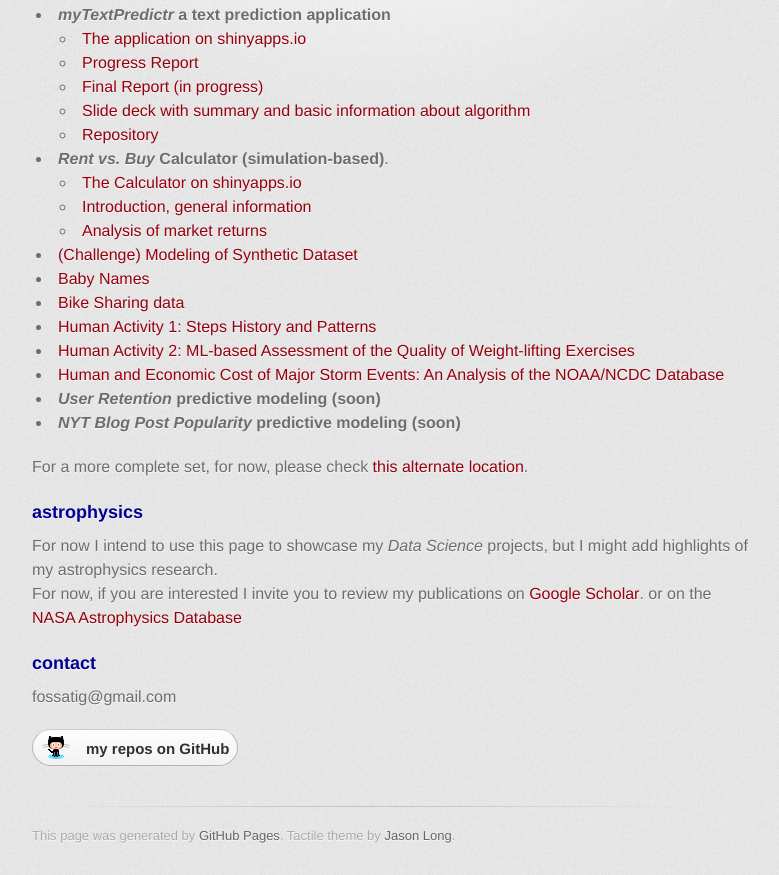
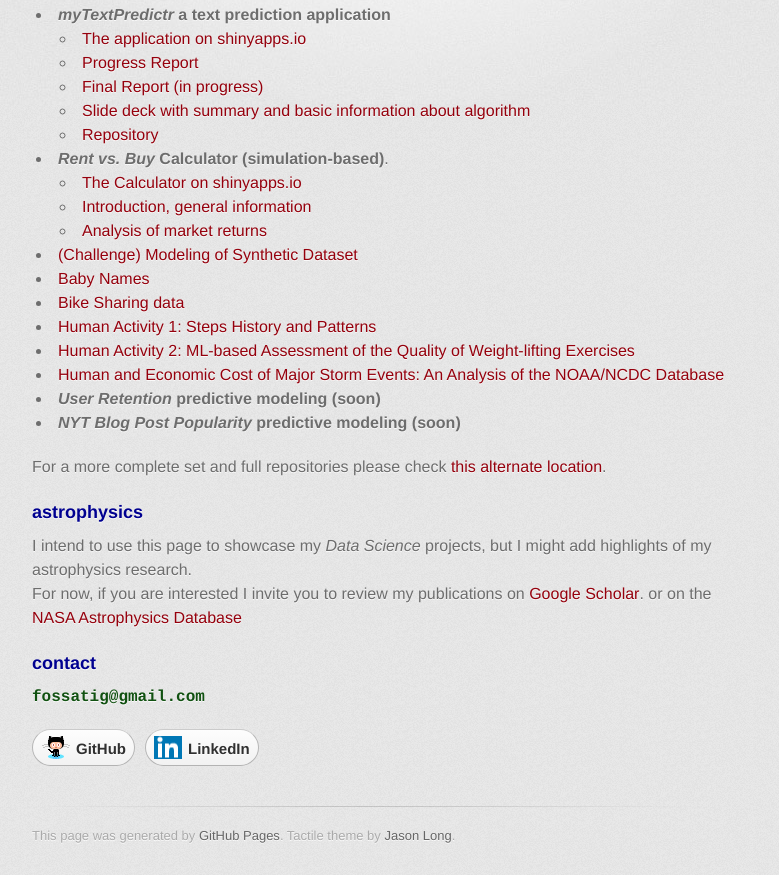
Before and after one commit to pedrosan/pedrosan.github.io, a plain HTML site: page index.html in a window 1280 px wide. Shown: the part 469-1344 px from the top of the page, without its empty margins (248-1027 px from the left). Drawn offline with Linux system fonts and the light colour scheme; a web font is replaced by a local one.

Commit message:
added linkedin link

```diff
--- a/index.html
+++ b/index.html
@@ -75,7 +75,7 @@ I am still in the process of pushing them and linking them on this site,
 <li><strong><em>NYT Blog Post Popularity</em> predictive modeling (soon)</strong></li>
 </ul>
 
-For a more complete set, for now, please check <a href="https://github.com/pedrosan/DataScienceExamples">this alternate location</a>.
+For a more complete set and full repositories please check <a href="https://github.com/pedrosan/DataScienceExamples">this alternate location</a>.
 </p>
 
 
@@ -83,7 +83,7 @@ For a more complete set, for now, please check <a href="https://github.com/pedro
 <a id="astrophysics" class="anchor" href="#astrophysics" aria-hidden="true"><span class="octicon octicon-link"></span></a>astrophysics</h3>
 
 <p>
-For now I intend to use this page to showcase my <em>Data Science</em> projects, but I might add highlights
+I intend to use this page to showcase my <em>Data Science</em> projects, but I might add highlights
 of my astrophysics research.
 <br />
 For now, if you are interested I invite you to review my publications on <a href="http://bit.ly/myPapers">Google Scholar</a>.
@@ -91,19 +91,23 @@ or on the <a href="http://bit.ly/myPapers">NASA Astrophysics Database</a>
 </p>
 
 
+        </section>
+
+        <section id="contact" class="clearfix">
 
 
-<h3>
-<a id="support-or-contact" class="anchor" href="#support-or-contact" aria-hidden="true"><span class="octicon octicon-link"></span></a>contact</h3>
+<h3>contact</h3>
 
-<p>
+<p style="color: #115111; font-family: Courier; font-weight: bold">
 &#102;&#111;&#115;&#115;&#97;&#116;&#105;&#103;&#64;&#103;&#109;&#97;&#105;&#108;&#46;&#99;&#111;&#109;
 </p>
+
 
         </section>
 
         <section id="downloads" class="clearfix">
-          <a href="https://github.com/pedrosan?tab=repositories" id="view-on-github" class="button"><span>my repos on GitHub</span></a>
+          <a href="https://github.com/pedrosan?tab=repositories" id="view-on-github" class="button"><span>GitHub</span></a>
+          <a href="https://www.linkedin.com/in/giovannifossati" id="view-on-linkedin" class="button"><span>LinkedIn</span></a>
         </section>
 
         <footer>
--- a/stylesheets/stylesheet.css
+++ b/stylesheets/stylesheet.css
@@ -63,6 +63,9 @@ a {
 }
 a:hover {
   color: #d5000c;
+  text-decoration: underline dotted #95000d;
+  background-color: #f6f6f6;
+  /* background-color: #d5d50c; */
 }
 
 header {
@@ -152,7 +155,8 @@ a.button:hover {
 a.button span {
   display: block;
   height: 23px;
-  padding-left: 50px;
+  padding-left: 40px;
+  /* padding-left: 50px; */
 }
 
 #download-zip span {
@@ -161,12 +165,23 @@ a.button span {
 #download-tar-gz span {
   background: transparent url(../images/tar-gz-icon.png) 12px 30% no-repeat;
 }
+
 #view-on-github span {
   background: transparent url(../images/octocat-icon.png) 6px 50% no-repeat;
 }
 #view-on-github {
-  margin-right: 0;
+  margin-right: 10px;
   width: auto;
+  padding-right: 8px;
+}
+
+#view-on-linkedin span {
+  background: transparent url(../images/linkedin-icon-28px.png) 6px 50% no-repeat;
+}
+#view-on-linkedin {
+  margin-right: 0px;
+  width: auto;
+  padding-left: 2px;
   padding-right: 8px;
 }
 
```
Also changed, not shown: images/linkedin-icon-28px.png (added), images/linkedin-icon-41px.png (added).
